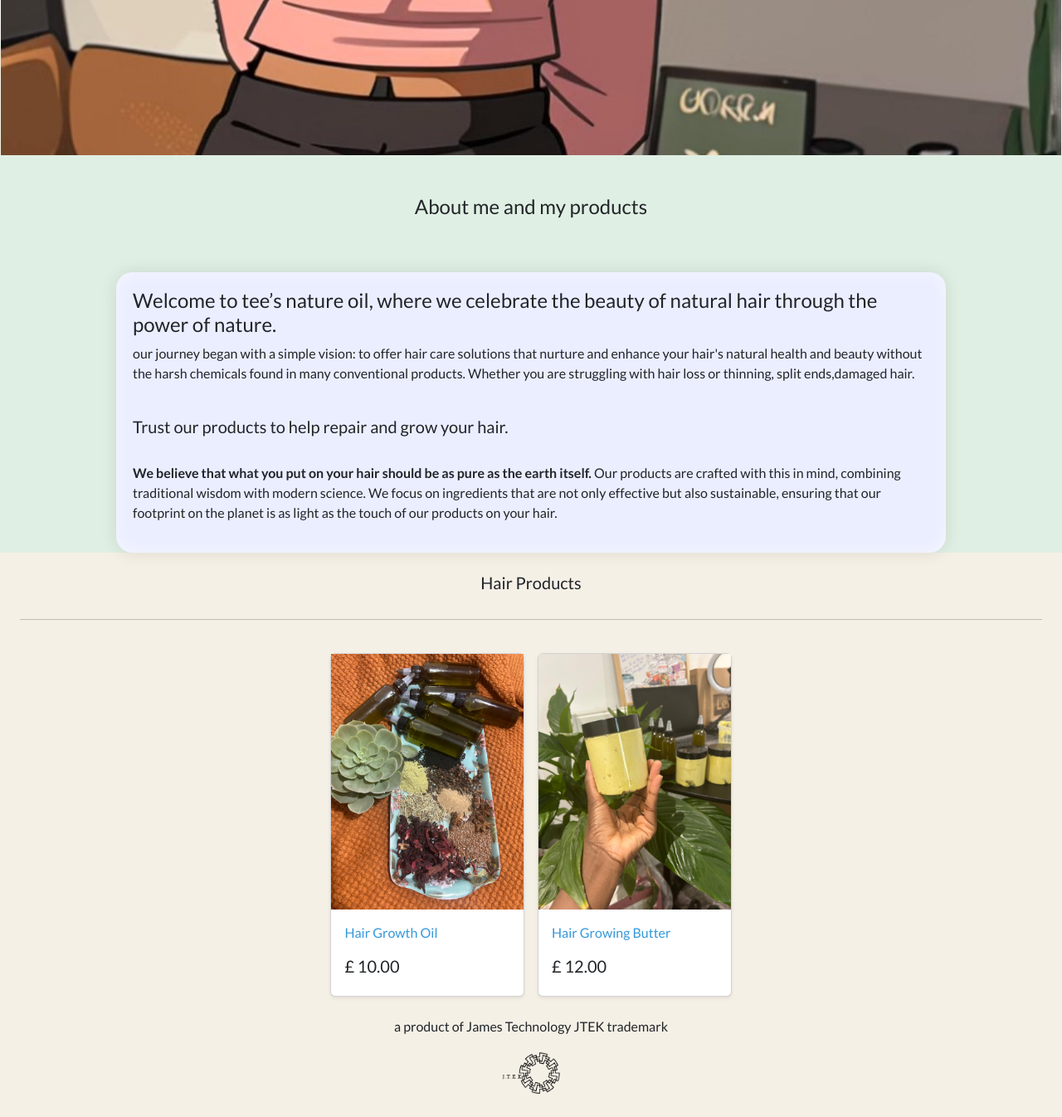
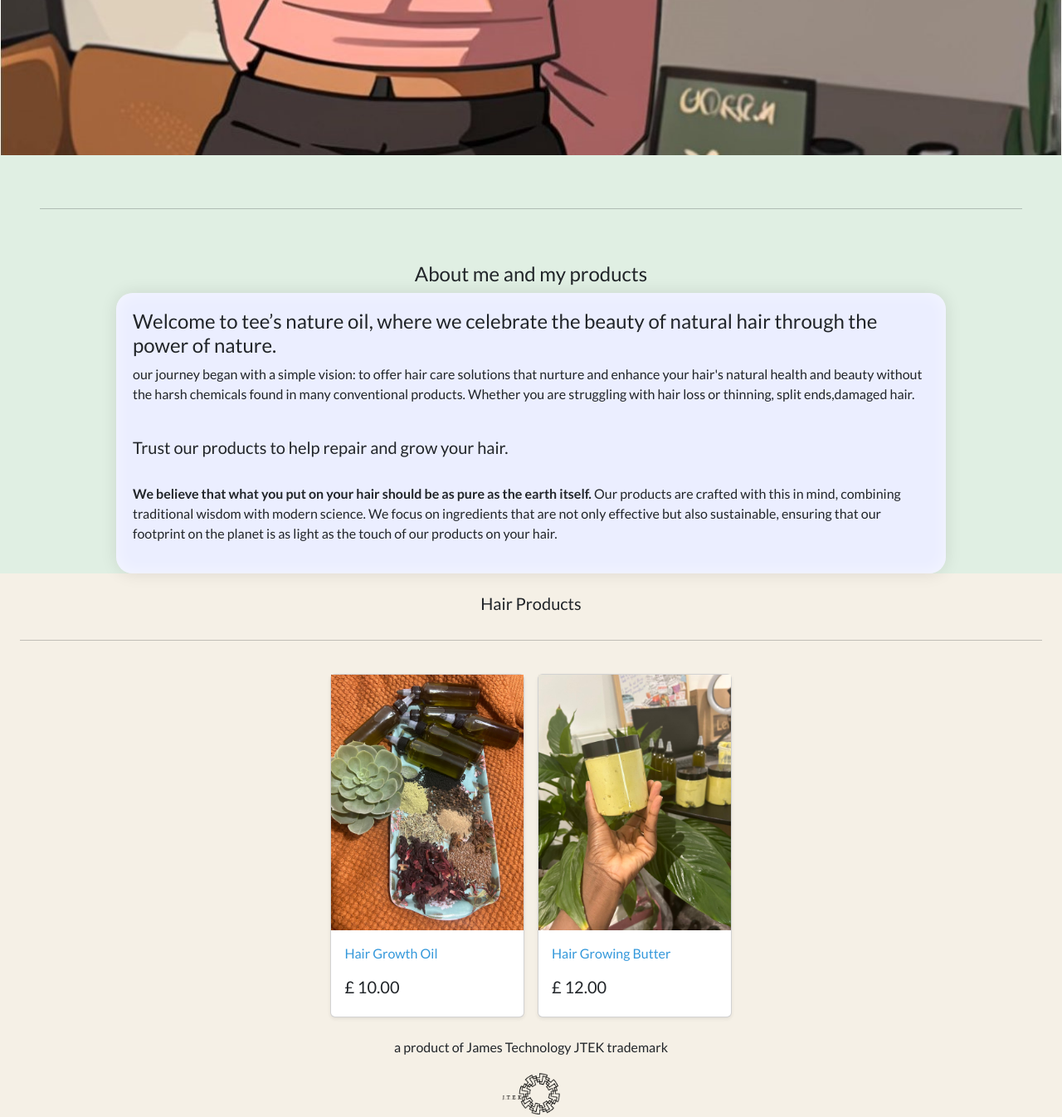
Before and after one commit to washedupjames/hair, a Django app: page / in a window 1280 px wide. Shown: the part 1205-2551 px from the top of the page at 83% size. Before the commit the page ends 2523 px from the top, so only its background shows below. Run offline with Django 5.2, Linux system fonts and the light colour scheme; data comes from the database, SQL or seed files in the repository.

Commit message:
live 4.2

```diff
--- a/store/templates/store/store.html
+++ b/store/templates/store/store.html
@@ -14,14 +14,16 @@
 
 <div class="album py-5 px-5">
 
-<div class="row justify-content-center h4">
-
-    <center><h4> About me and my products </h4></center>
 
 
-    </div>
+    <hr>
+
+
+
+
+
 </div>
-
+<center><h4> About me and my products </h4></center>
 <div class="container form-layout-wide ">
 
 
```
